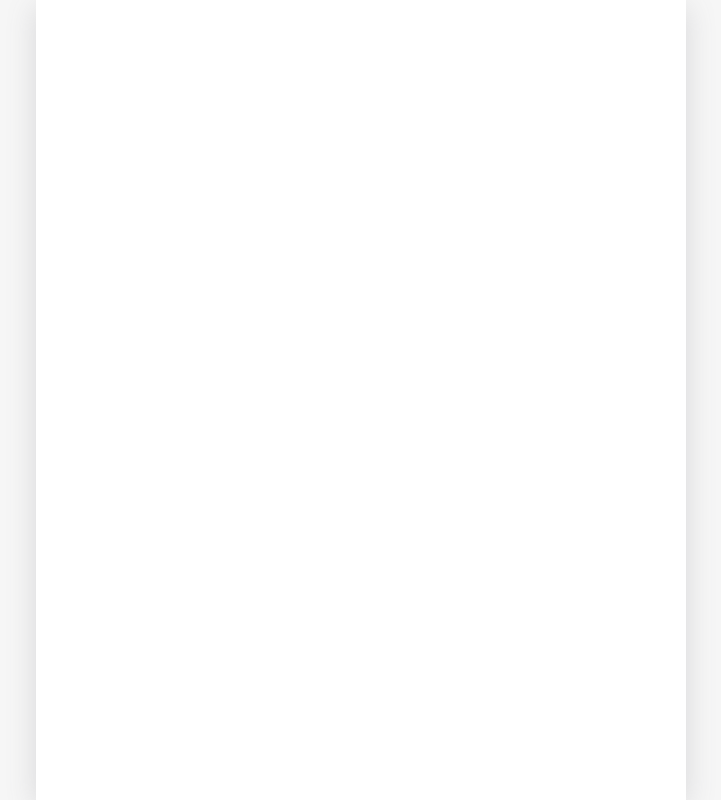
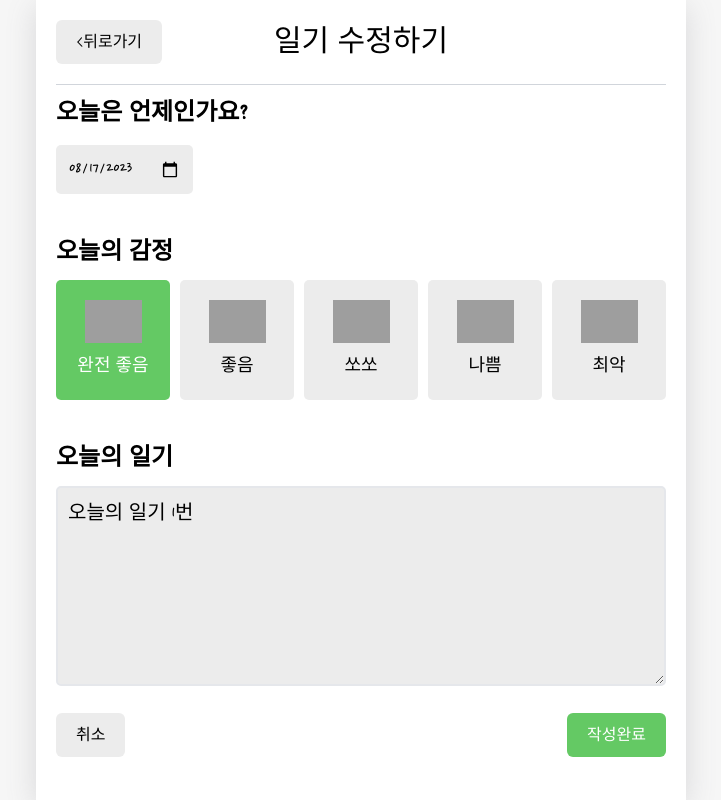
Before and after one commit to sihyonn/emotionDiary, a React (Create React App) app: page /edit/1 in a window 1280 px wide. Before the commit this address had no page. Shown: the whole page, without its empty margins (279-1000 px from the left). Built offline with nearby package versions, Linux system fonts and the light colour scheme; grey boxes are pictures that could not be loaded; a web font is replaced by a local one.

Commit message:
feat: Edit Page 구현

```diff
--- a/src/App.js
+++ b/src/App.js
@@ -123,7 +123,7 @@
             <Routes>
               <Route path="/" element={<Home />} />
               <Route path="/new" element={<New />} />
-              <Route path="/edit" element={<Edit />} />
+              <Route path="/edit/:id" element={<Edit />} />
               <Route path="/diary/:id" element={<Diary />} />
             </Routes>
           </div>
--- a/src/components/DiaryEditor.jsx
+++ b/src/components/DiaryEditor.jsx
@@ -1,4 +1,4 @@
-import React, { useContext, useRef, useState } from "react";
+import React, { useContext, useEffect, useRef, useState } from "react";
 import { useNavigate } from "react-router-dom";
 import { DiaryDispatchContext } from "../App";
 
@@ -48,7 +48,7 @@
   },
 ];
 
-const DiaryEditor = () => {
+const DiaryEditor = ({ isEdit, originData }) => {
   const navigate = useNavigate();
   const contentRef = useRef();
 
@@ -56,7 +56,7 @@
   const [emotion, setEmotion] = useState(3);
   const [content, setContent] = useState("");
 
-  const { onCreate } = useContext(DiaryDispatchContext);
+  const { onCreate, onEdit } = useContext(DiaryDispatchContext);
 
   const handleClickEmote = (emotion) => {
     setEmotion(emotion);
@@ -69,14 +69,32 @@
       contentRef.current.focus();
       return;
     }
-    onCreate(date, content, emotion);
+    if (
+      window.confirm(
+        isEdit ? "일기를 수정하시겠어요?" : "새로운 일기를 작성하시겠어요?"
+      )
+    ) {
+      if (!isEdit) {
+        onCreate(date, content, emotion);
+      } else {
+        onEdit(originData.id, date, content, emotion);
+      }
+    }
     navigate("/", { replace: true }); // 옵션을주면 뒤로가지않고(뒤로 간 홈이아닌) 진짜 홈페이지로 이동
   };
+
+  useEffect(() => {
+    if (isEdit) {
+      setDate(getStringDate(new Date(parseInt(originData.date))));
+      setEmotion(originData.emotion);
+      setContent(originData.content);
+    }
+  }, [isEdit, originData]);
 
   return (
     <div>
       <Header
-        headText={"새로운 일기작성"}
+        headText={isEdit ? "일기 수정하기" : "새로운 일기작성"}
         left={
           <Button
             text={"<뒤로가기"}
--- a/src/pages/Edit.jsx
+++ b/src/pages/Edit.jsx
@@ -1,20 +1,34 @@
-import React from "react";
-import { useNavigate, useSearchParams } from "react-router-dom";
+import React, { useContext, useEffect, useState } from "react";
+import { useNavigate, useParams } from "react-router-dom";
+import { DiaryStateContext } from "../App";
+import DiaryEditor from "../components/DiaryEditor";
 
 const Edit = () => {
   const navigate = useNavigate();
+  const { id } = useParams();
+  const [originData, setOriginData] = useState();
 
-  const [searchParams, setSearchParams] = useSearchParams();
-  const id = searchParams.get("id");
+  const diaryList = useContext(DiaryStateContext);
 
-  const mode = searchParams.get("mode");
+  useEffect(() => {
+    if (diaryList.length >= 1) {
+      // parseInt 혹시 모를 버그대비
+      const targetDiary = diaryList.find(
+        (it) => parseInt(it.id) === parseInt(id)
+      );
+      console.log(targetDiary);
+
+      if (targetDiary) {
+        setOriginData(targetDiary);
+      } else {
+        navigate("/", { replace: true });
+      }
+    }
+  }, [id, diaryList]);
 
   return (
     <div>
-      <h2>이곳은 일기 수정 페이지~</h2>
-      <button onClick={() => setSearchParams({ who: "winter" })}>QS</button>
-      <button onClick={() => navigate("/")}>Home으로 바로가기</button>
-      <button onClick={() => navigate(-1)}>뒤로가기</button>
+      {originData && <DiaryEditor isEdit={true} originData={originData} />}
     </div>
   );
 };
```
